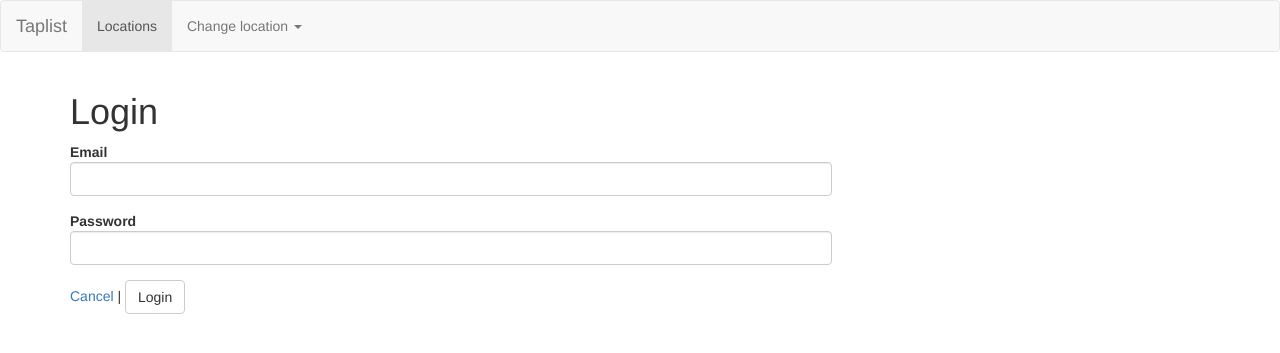
After one commit to CapitalD/Taplist, a Flask app: page /login in a window 1280 px wide. The commit adds this page. Shown: the top 353 px of the page. Run offline with Flask 2, Linux system fonts and the light colour scheme; parts of the project's set-up code (start-up, migrations or seed data) failed here and were passed over; some libraries are stand-ins or nearby versions.

Commit message:
WIP: Rudimentary login

```diff
--- a/app/__init__.py
+++ b/app/__init__.py
@@ -1,6 +1,8 @@
 from flask import Flask
 from flask_sqlalchemy import SQLAlchemy
 from flask_migrate import Migrate
+from flask_login import LoginManager
+from flask_bcrypt import Bcrypt
 
 app = Flask(__name__, instance_relative_config=True)
 
@@ -10,6 +12,10 @@ app.config.from_pyfile('config.py')
 db = SQLAlchemy(app)
 migrate = Migrate(app, db)
 
+login_manager = LoginManager()
+login_manager.init_app(app)
+bcrypt = Bcrypt(app)
+
 from . import views
 from . import models
 
--- a/app/forms.py
+++ b/app/forms.py
@@ -1,7 +1,11 @@
 from flask_wtf import FlaskForm
-from wtforms import StringField, RadioField, DecimalField, SelectField, SubmitField
-from wtforms.validators import DataRequired, NumberRange, Optional
+from wtforms import StringField, RadioField, DecimalField, SelectField, SubmitField, PasswordField
+from wtforms.validators import DataRequired, NumberRange, Optional, Email
 
 class NewLocationForm(FlaskForm):
     name = StringField('name', validators=[DataRequired()])
     address = StringField('address', validators=[DataRequired()])
+
+class LoginForm(FlaskForm):
+    email = StringField('email', validators=[DataRequired(), Email()])
+    password = PasswordField('password', validators=[DataRequired()])
--- a/app/templates/index.html
+++ b/app/templates/index.html
@@ -1,6 +1,12 @@
 {% extends "layout.html" %}
 {% block title %}Home{% endblock %}
 {% block body %}
+
+{% if current_user.is_authenticated %}
+<p>Hi {{current_user.email}}.  <a href="{{url_for('logout')}}">Logout</a></p>
+{% else %}
+<p><a href="{{url_for('login')}}">Login</a></p>
+{% endif %}
 <div class="row">
   <div class="col-xs-10 col-xs-offset-1">
 
--- /dev/null
+++ b/app/templates/login.html
@@ -0,0 +1,31 @@
+
+{% extends "layout.html" %}
+
+{% block body %}
+  <h1>Login</h1>
+  <form action="" method="post" name="login">
+    {{ form.hidden_tag() }}
+    <p>
+      <label for="email">
+        Email
+          {{ form.email(size=80, class_="form-control") }}
+          {% for error in form.email.errors %}
+            <span style="color: #f33;">[{{ error }}]</span>
+          {% endfor %}
+      </label>
+    </p>
+    <p>
+      <label for="password">
+        Password
+          {{ form.password(size=80, class_="form-control") }}
+          {% for error in form.password.errors %}
+            <span style="color: #f33;">[{{ error }}]</span>
+          {% endfor %}
+      </label>
+    </p>
+    <p>
+      <a href="{{ url_for('index') }}">Cancel</a> |
+      <input type="submit" name="submit" value="Login" class="btn btn-default">
+    </p>
+  </form>
+{% endblock %}
--- a/app/views.py
+++ b/app/views.py
@@ -1,7 +1,8 @@
 from flask import render_template, redirect, url_for
-from . import app, db
-from models import Location, Tap
-from forms import NewLocationForm
+from . import app, db, login_manager, bcrypt
+from flask_login import login_user, logout_user, current_user, login_required
+from models import Location, Tap, Person
+from forms import NewLocationForm, LoginForm
 
 @app.route('/')
 def index():
@@ -19,9 +20,40 @@ def view_location(id):
                             location=location,
                             all_locations=all_locations)
 
+@app.route("/login", methods=["GET", "POST"])
+def login():
+    form = LoginForm()
+    if form.validate_on_submit():
+        user = Person.query.filter_by(email=form.email.data).first()
+        if user:
+            if bcrypt.check_password_hash(user.password, form.password.data):
+                user.authenticated = True
+                db.session.add(user)
+                db.session.commit()
+                login_user(user) #, remember=True)
+                return redirect(url_for("index"))
+    return render_template("login.html", form=form)
+
 ## ADMINISTRATION PAGES ##
 
+@login_manager.user_loader
+def user_loader(user_id):
+    return Person.query.get(user_id)
+
+
+
+@app.route("/logout", methods=["GET"])
+@login_required
+def logout():
+    user = current_user
+    user.authenticated = False
+    db.session.add(user)
+    db.session.commit()
+    logout_user()
+    return redirect(url_for("index"))
+
 @app.route('/location/new', methods=['GET','POST'])
+@login_required
 def add_location():
     form = NewLocationForm()
     if form.validate_on_submit():
--- a/requirements.txt
+++ b/requirements.txt
@@ -1,8 +1,12 @@
 alembic==0.9.1
 appdirs==1.4.3
+bcrypt==3.1.3
+cffi==1.10.0
 click==6.7
 decorator==4.0.11
 Flask==0.12
+Flask-Bcrypt==0.7.1
+Flask-Login==0.4.0
 Flask-Migrate==2.0.3
 Flask-Script==2.0.5
 Flask-SQLAlchemy==2.2
@@ -15,6 +19,7 @@ packaging==16.8
 pbr==2.0.0
 pkg-resources==0.0.0
 psycopg2==2.7.1
+pycparser==2.17
 pyparsing==2.2.0
 python-editor==1.0.3
 six==1.10.0
```
Also changed, not shown: app/models.py (+22 -0 lines), migrations/versions/b976e7a7dc35_.py (added, +35 -0 lines).
